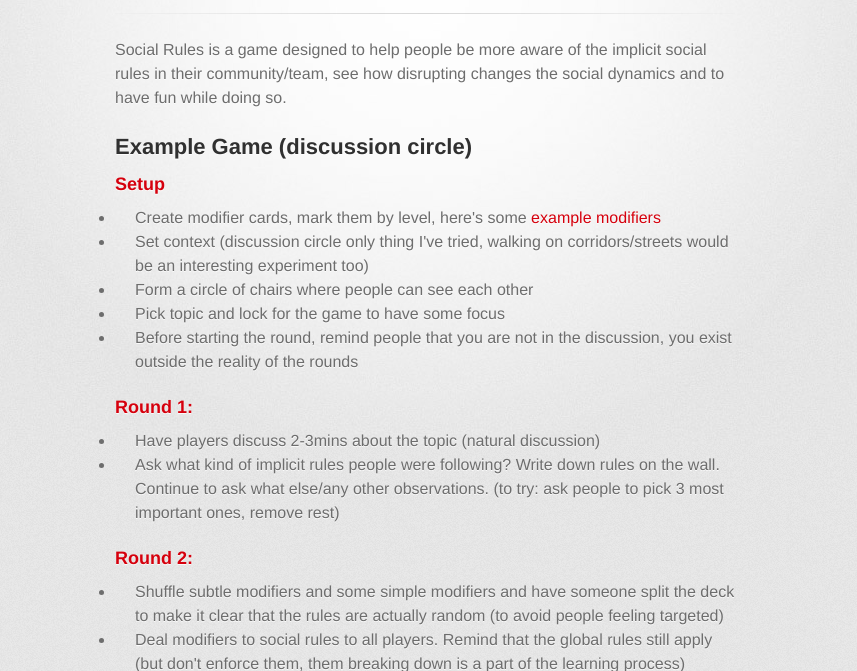
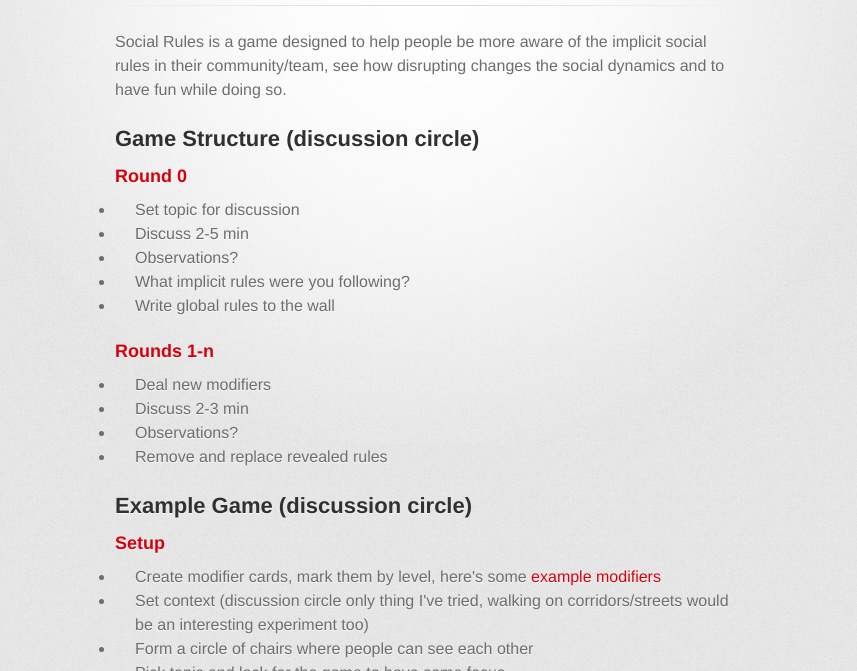
Before and after one commit to jussiholtta/socialrules, a plain HTML site: page index.html in a window 1280 px wide. Shown: the part 129-800 px from the top of the page, without its empty margins (215-1072 px from the left). Drawn offline with Linux system fonts and the light colour scheme; a web font is replaced by a local one.

Commit message:
added generic game structure and unified modifier naming

```diff
--- a/index.html
+++ b/index.html
@@ -19,7 +19,6 @@
 
         <header>
           <h1>Social Rules Game</h1>
-          <h2></h2>
         </header>
 <!--
         <section id="downloads" class="clearfix">
@@ -32,10 +31,28 @@
 
         <section id="main_content">
           <p>Social Rules is a game designed to help people be more aware of the implicit social rules in their community/team, see how disrupting changes the social dynamics and to have fun while doing so.</p>
+<h2>
+<a id="game-structure" class="anchor" href="#game-structure" aria-hidden="true"><span aria-hidden="true" class="octicon octicon-link"></span></a>Game Structure (discussion circle)</h2>
+
+<h3>Round 0</h3>
+<ul>
+<li>Set topic for discussion</li>
+<li>Discuss 2-5 min</li>
+<li>Observations?</li>
+<li>What implicit rules were you following?</li>
+<li>Write global rules to the wall</li>
+</ul>
+
+<h3>Rounds 1-n</h3>
+<ul>
+<li>Deal new modifiers</li>
+<li>Discuss 2-3 min</li>
+<li>Observations?</li>
+<li>Remove and replace revealed rules</li>
+</ul>
 
 <h2>
 <a id="example-game-discussion-circle" class="anchor" href="#example-game-discussion-circle" aria-hidden="true"><span aria-hidden="true" class="octicon octicon-link"></span></a>Example Game (discussion circle)</h2>
-
 <h3>
 <a id="setup" class="anchor" href="#setup" aria-hidden="true"><span aria-hidden="true" class="octicon octicon-link"></span></a>Setup</h3>
 
@@ -60,7 +77,7 @@
 <a id="round-2" class="anchor" href="#round-2" aria-hidden="true"><span aria-hidden="true" class="octicon octicon-link"></span></a>Round 2:</h3>
 
 <ul>
-<li>Shuffle subtle modifiers and some simple modifiers and have someone split the deck to make it clear that the rules are actually random (to avoid people feeling targeted)</li>
+<li>Shuffle subtle modifiers and some medium modifiers and have someone split the deck to make it clear that the rules are actually random (to avoid people feeling targeted)</li>
 <li>Deal modifiers to social rules to all players. Remind that the global rules still apply (but don't enforce them, them breaking down is a part of the learning process)</li>
 <li>Ask players to continue the discussion for 2-3 minutes.</li>
 <li>Any observations? Open discussion. Remove revealed modifiers.</li>
@@ -70,7 +87,7 @@
 <a id="round-3" class="anchor" href="#round-3" aria-hidden="true"><span aria-hidden="true" class="octicon octicon-link"></span></a>Round 3:</h3>
 
 <ul>
-<li>Deal modifiers to people who lost previous ones. Add more simple modifiers. Deal modifiers to everyone. Tell people to follow only the new one if the modifiers conflict.</li>
+<li>Deal modifiers to people who lost previous ones. Add more medium modifiers. Deal modifiers to everyone. Tell people to follow only the new one if the modifiers conflict.</li>
 <li>Ask players to continue the discussion for 2-3 minutes.</li>
 <li>Any observations? Open discussion. Remove revealed modifiers.</li>
 </ul>
```
